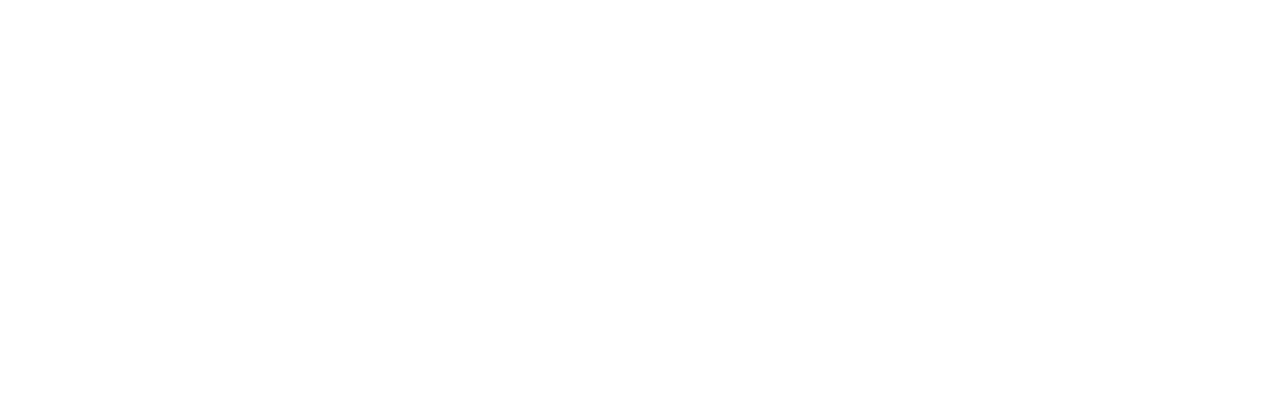
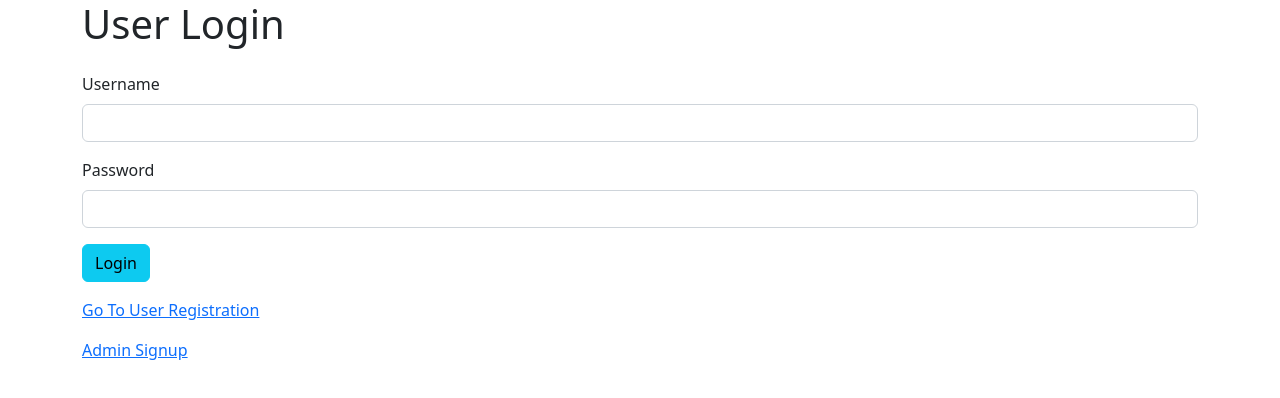
Before and after one commit to Asiyacm/Library-Angular-App, an Angular app: page /Userlogin in a window 1280 px wide. Before the commit this address led to /. Shown: the top 398 px of the page. Built offline with nearby package versions, Linux system fonts and the light colour scheme.

Commit message:
new commit

```diff
--- a/src/app/admin-login/admin-login.component.html
+++ b/src/app/admin-login/admin-login.component.html
@@ -27,12 +27,12 @@
                 <div class="col col-12 col-sm-12 col-md-12 col-lg-12 col-xl-12 col-xxl-12"><button class="btn btn-info">Login</button></div>
                 <div class="col col-12 col-sm-12 col-md-12 col-lg-12 col-xl-12 col-xxl-12">
 
-                    <a routerLink="http://localhost:4200/issue">User Registration</a>
+                    <a routerLink="http://localhost:4200/signup">User Registration</a>
 
                 </div>
                 <div class="col col-12 col-sm-12 col-md-12 col-lg-12 col-xl-12 col-xxl-12">
 
-                    <a routerLink="">User Login</a>
+                    <a routerLink="http://localhost:4200/Userlogin">User Login</a>
 
                 </div>
 
--- a/src/app/user-login/user-login.component.html
+++ b/src/app/user-login/user-login.component.html
@@ -26,12 +26,12 @@
                 <div class="col col-12 col-sm-12 col-md-12 col-lg-12 col-xl-12 col-xxl-12"><button class="btn btn-info">Login</button></div>
                 <div class="col col-12 col-sm-12 col-md-12 col-lg-12 col-xl-12 col-xxl-12">
 
-                    <a routerLink="">Go To User Registration</a>
+                    <a routerLink="http://localhost:4200/signup">Go To User Registration</a>
 
                 </div>
                 <div class="col col-12 col-sm-12 col-md-12 col-lg-12 col-xl-12 col-xxl-12">
 
-                    <a routerLink="">Admin Signup</a>
+                    <a routerLink="http://localhost:4200/">Admin Signup</a>
 
                 </div>
 
--- a/src/app/user-signup/user-signup.component.html
+++ b/src/app/user-signup/user-signup.component.html
@@ -88,7 +88,7 @@
                 <div class="col col-12 col-sm-12 col-md-12 col-lg-12 col-xl-12 col-xxl-12"><button class="btn btn-info">Register</button></div>
                 <div class="col col-12 col-sm-12 col-md-12 col-lg-12 col-xl-12 col-xxl-12">
 
-                    <a routerLink="">Back To User Login</a>
+                    <a routerLink="http://localhost:4200/Userlogin">Back To User Login</a>
 
                 </div>
             </div>
```
Also changed, not shown: src/app/app.module.ts (+8 -0 lines).
